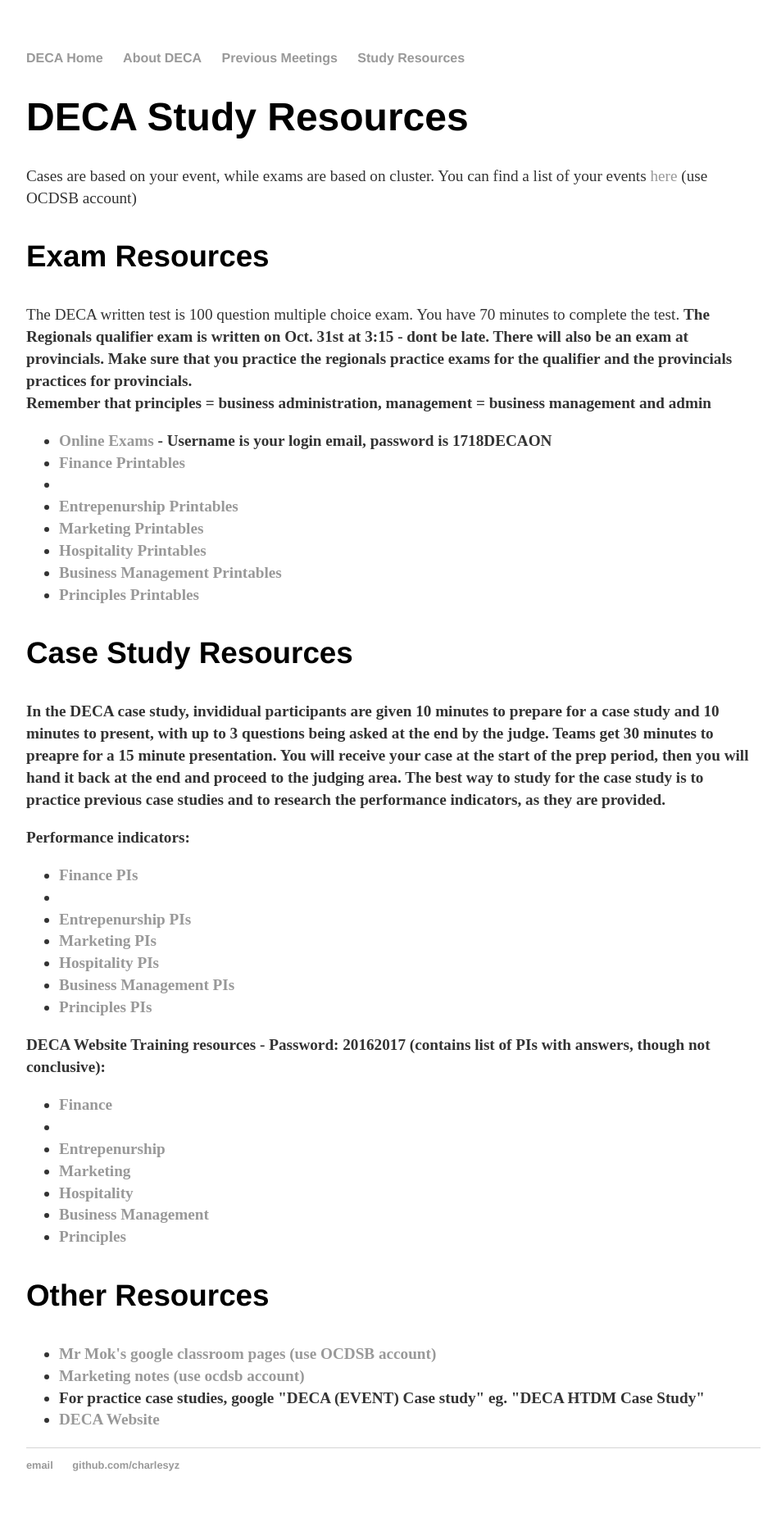
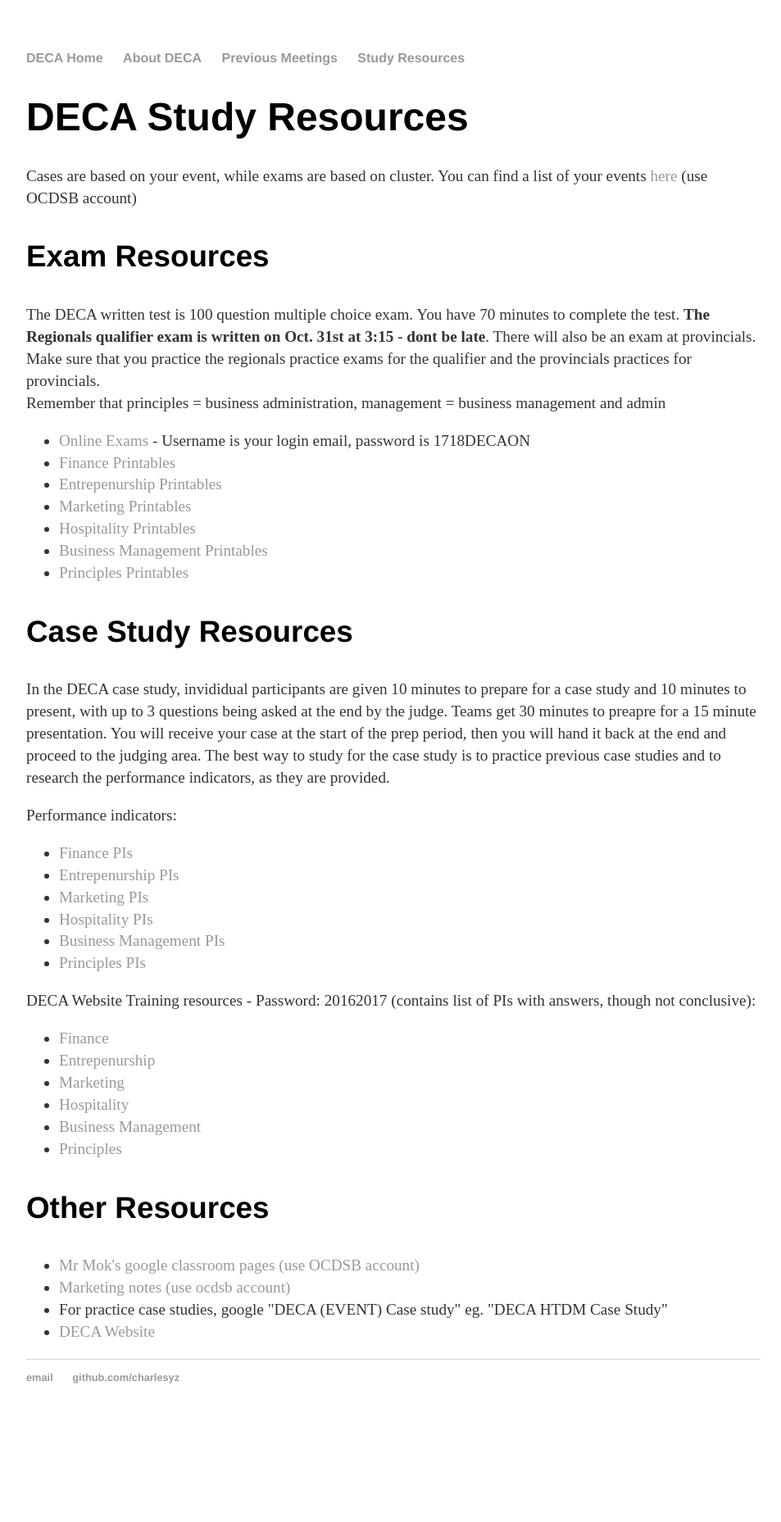
Before and after one commit to charlesyz/DECA, a Jekyll site: the page built from resources/index.html, in a window 1280 px wide. Shown: the whole page at 82% size, without its empty margins (160-1113 px from the left). Built offline with Jekyll 4.4.1, drawn with Linux system fonts in a browser that asks for light colours; after the commit the page ends 1750 px from its top, so only the background shows below that.

Commit message:
Fixed Formatting

```diff
--- a/about/index.html
+++ b/about/index.html
@@ -12,7 +12,7 @@
             <p>We also expose students to new opportunities in business through additional events such as the Investopedia stock challenge, where students invest 100,000$ of simulated capital into a portfolio of real stocks over four months. In 2017, we had over 25 students who participated in the contest.
 			<ul class="contacts">
                 <li><a href="mailto:decalisgar@gmail.com">Email us at decalisgar@gmail.com</a></li>
-                <li><a href="https://2016.deca.ca">Deca Ontario Webpage</a><li>
+                <li><a href="https://2016.deca.ca">Deca Ontario Webpage</a></li>
 				<li><a href="https://lisgarci.ocdsb.ca/Pages/home.aspx">Lisgar Webpage</a></li>
 				<li><a href="https://charlesyz.github.io">Charles' Webpage</a></li>
 				</ul>
--- a/resources/index.html
+++ b/resources/index.html
@@ -7,10 +7,10 @@
             <h1>DECA Study Resources</h1>
             <p> Cases are based on your event, while exams are based on cluster. You can find a list of your events <a href="https://docs.google.com/a/ocdsb.ca/spreadsheets/d/1e01d5OxxXmKhabS_PPe7W_NMAgcE2vaFHSZkSt-zCUk/edit?usp=sharing">here</a> (use OCDSB account)
             <h3>Exam Resources</h3>
-                <p> The DECA written test is 100 question multiple choice exam. You have 70 minutes to complete the test. <b>The Regionals qualifier exam is written on Oct. 31st at 3:15 - dont be late<b>. There will also be an exam at provincials. Make sure that you practice the regionals practice exams for the qualifier and the provincials practices for provincials.<br> Remember that principles = business administration, management = business management and admin </p>
+                <p> The DECA written test is 100 question multiple choice exam. You have 70 minutes to complete the test. <b>The Regionals qualifier exam is written on Oct. 31st at 3:15 - dont be late</b>. There will also be an exam at provincials. Make sure that you practice the regionals practice exams for the qualifier and the provincials practices for provincials.<br> Remember that principles = business administration, management = business management and admin </p>
                 <ul class="studyresources">
                     <li><a href="https://www.answerwrite.com/Login.aspx?ID=161">Online Exams</a> - Username is your login email, password is 1718DECAON</li>
-                    <li><a href="https://saltfleetdeca.commons.hwdsb.on.ca/deca-practice-tests-finance/">Finance Printables</a><li>
+                    <li><a href="https://saltfleetdeca.commons.hwdsb.on.ca/deca-practice-tests-finance/">Finance Printables</a></li>
                     <li><a href="https://www.deca.org/wp-content/uploads/2017/07/HS_Entrepreneurship_Sample_Exam.pdf">Entrepenurship Printables</a></li>
                     <li><a href="https://saltfleetdeca.commons.hwdsb.on.ca/deca-practice-tests-marketing/">Marketing Printables</a></li>
                     <li><a href="https://saltfleetdeca.commons.hwdsb.on.ca/deca-practice-tests-hospitality/">Hospitality Printables</a></li>
@@ -22,7 +22,7 @@
             <p> In the DECA case study, invididual participants are given 10 minutes to prepare for a case study and 10 minutes to present, with up to 3 questions being asked at the end by the judge. Teams get 30 minutes to preapre for a 15 minute presentation. You will receive your case at the start of the prep period, then you will hand it back at the end and proceed to the judging area. The best way to study for the case study is to practice previous case studies and to research the performance indicators, as they are provided.</p>
             <p> Performance indicators: </p>
 			<ul class="performanceindicators">
-                <li><a href="https://www.deca.org/wp-content/uploads/2015/06/HS_Finance_Performance_Indicators.pdf">Finance PIs</a><li>
+                <li><a href="https://www.deca.org/wp-content/uploads/2015/06/HS_Finance_Performance_Indicators.pdf">Finance PIs</a></li>
                 <li><a href="https://www.deca.org/wp-content/uploads/2017/07/HS_Entrepreneurship_Performance_Indicators.pdf">Entrepenurship PIs</a></li>
                 <li><a href="https://www.deca.org/wp-content/uploads/2015/06/HS_Marketing_Performance_Indicators.pdf">Marketing PIs</a></li>
                 <li><a href="https://www.deca.org/wp-content/uploads/2015/06/HS_Hospitality_Tourism_Performance_Indicators.pdf">Hospitality PIs</a></li>
@@ -31,7 +31,7 @@
 				</ul>
             <p> DECA Website Training resources - Password: 20162017 (contains list of PIs with answers, though not conclusive): </p>
                 <ul class="decatraining">
-                    <li><a href="http://2016.deca.ca/finance-cluster-resources/">Finance</a><li>
+                    <li><a href="http://2016.deca.ca/finance-cluster-resources/">Finance</a></li>
                     <li><a href="http://2016.deca.ca/entrepreneurship-resources/">Entrepenurship</a></li>
                     <li><a href="http://2016.deca.ca/marketing-cluster-resources/">Marketing</a></li>
                     <li><a href="http://2016.deca.ca/hospitality-tourism-cluster-resources/">Hospitality</a></li>
```
